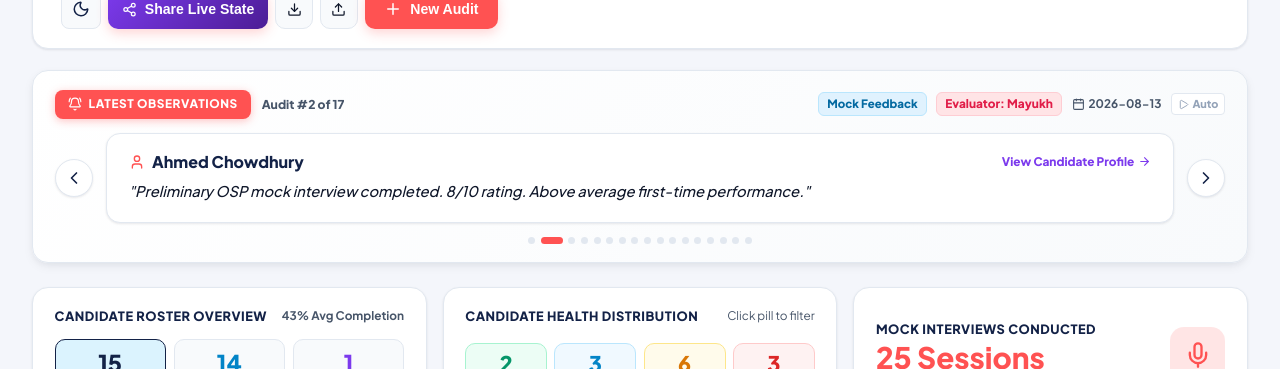
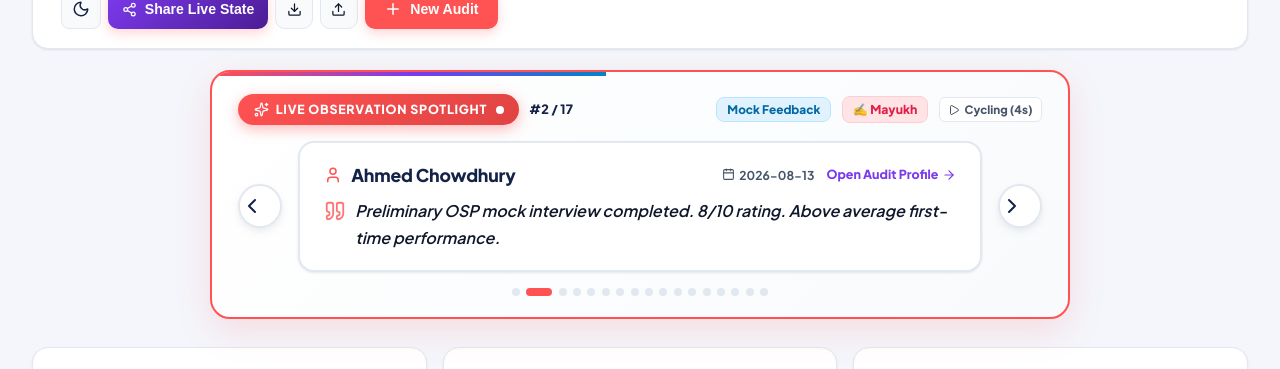
Before and after one commit to sharkslyer/skarion-student-audit, a React (Vite) app: page / in a window 1280 px wide. Shown: the part 127-496 px from the top of the page. Built offline with nearby package versions, Linux system fonts and the light colour scheme; no server answers.

Commit message:
Center-stage ultra eye-grabbing Live Observation Spotlight Card with 4-second auto-cycle, smooth top progress bar, and hover-pause

```diff
--- a/src/components/TickerBar.jsx
+++ b/src/components/TickerBar.jsx
@@ -1,10 +1,11 @@
 import React, { useState, useEffect } from 'react';
-import { BellRing, ChevronLeft, ChevronRight, Calendar, User, ArrowRight, Pause, Play } from 'lucide-react';
+import { ChevronLeft, ChevronRight, Calendar, User, ArrowRight, Sparkles, Quote, Pause, Play } from 'lucide-react';
 import { EVALUATOR_CONFIG, CATEGORY_COLORS } from '../data/initialData';
 
 export default function TickerBar({ students, onSelectStudent }) {
   const [currentIndex, setCurrentIndex] = useState(0);
   const [isPaused, setIsPaused] = useState(false);
+  const [progress, setProgress] = useState(0);
 
   // Collect all audit notes sorted by date descending
   const recentNotes = students.flatMap(student =>
@@ -17,16 +18,32 @@ export default function TickerBar({ students, onSelectStudent }) {
 
   const totalNotes = recentNotes.length;
 
-  // Auto-cycle through observations every 5 seconds unless paused
+  // Auto-cycle through observations every 4.0 seconds (4000ms) with smooth progress bar
   useEffect(() => {
     if (totalNotes <= 1 || isPaused) return;
 
-    const timer = setInterval(() => {
+    // Reset progress bar on new card
+    setProgress(0);
+
+    // Progress bar update tick every 40ms
+    const progressInterval = setInterval(() => {
+      setProgress(prev => {
+        if (prev >= 100) return 100;
+        return prev + (40 / 4000) * 100;
+      });
+    }, 40);
+
+    // Card change timer every 4 seconds (4000ms)
+    const cardTimer = setInterval(() => {
       setCurrentIndex(prev => (prev + 1) % totalNotes);
-    }, 5500);
+      setProgress(0);
+    }, 4000);
 
-    return () => clearInterval(timer);
-  }, [totalNotes, isPaused]);
+    return () => {
+      clearInterval(progressInterval);
+      clearInterval(cardTimer);
+    };
+  }, [totalNotes, isPaused, currentIndex]);
 
   if (totalNotes === 0) return null;
 
@@ -35,233 +52,259 @@ export default function TickerBar({ students, onSelectStudent }) {
   const evalCfg = EVALUATOR_CONFIG[currentNote.author] || EVALUATOR_CONFIG.Mayukh;
   const catColor = CATEGORY_COLORS[currentNote.category] || CATEGORY_COLORS.General;
 
-  const handlePrev = () => {
+  const handlePrev = (e) => {
+    e?.stopPropagation();
     setCurrentIndex(prev => (prev - 1 + totalNotes) % totalNotes);
+    setProgress(0);
   };
 
-  const handleNext = () => {
+  const handleNext = (e) => {
+    e?.stopPropagation();
     setCurrentIndex(prev => (prev + 1) % totalNotes);
+    setProgress(0);
   };
 
+  const initials = (currentNote.author || 'M').substring(0, 2).toUpperCase();
+
   return (
+    <div style={{ display: 'flex', justifyContent: 'center', width: '100%', marginBottom: '1.75rem' }}>
+
+      {/* Center-Stage Eyegrabbing Spotlight Card Container */}
       <div
         className="card-panel"
         onMouseEnter={() => setIsPaused(true)}
         onMouseLeave={() => setIsPaused(false)}
         style={{
-        marginBottom: '1.5rem',
-        padding: '1.15rem 1.35rem',
+          width: '100%',
+          maxWidth: '860px',
+          padding: '1.35rem 1.65rem',
           background: 'linear-gradient(135deg, var(--bg-surface) 0%, var(--bg-surface-subtle) 100%)',
-        border: '1px solid var(--border-color)',
-        borderRadius: '16px',
-        boxShadow: 'var(--shadow-md)',
+          border: '2px solid var(--skarion-orange)',
+          borderRadius: '20px',
+          boxShadow: '0 12px 35px rgba(255, 82, 82, 0.15)',
           position: 'relative',
-        transition: 'all 0.25s ease'
+          overflow: 'hidden',
+          transition: 'all 0.3s ease'
         }}
       >
-      <div style={{ display: 'flex', alignItems: 'center', justifyContent: 'space-between', gap: '1rem', flexWrap: 'wrap' }}>
 
-        {/* Left Side: Category / Section Header */}
-        <div style={{ display: 'flex', alignItems: 'center', gap: '0.65rem' }}>
+        {/* Top Progress Line Bar (Auto-Fills every 4 seconds) */}
+        <div style={{
+          position: 'absolute',
+          top: 0,
+          left: 0,
+          height: '4px',
+          width: isPaused ? `${progress}%` : `${progress}%`,
+          background: 'linear-gradient(90deg, #ff5252 0%, #7c3aed 50%, #0284c7 100%)',
+          transition: isPaused ? 'none' : 'width 40ms linear',
+          zIndex: 10
+        }} />
+
+        {/* Header Bar: Eye-Grabbing Pulsing Badge + Status */}
+        <div style={{ display: 'flex', alignItems: 'center', justifyContent: 'space-between', marginBottom: '1rem', flexWrap: 'wrap', gap: '0.75rem' }}>
+
+          {/* Pulsing Live Badge */}
+          <div style={{ display: 'flex', alignItems: 'center', gap: '0.6rem' }}>
             <div style={{
               display: 'inline-flex',
               alignItems: 'center',
-            gap: '0.4rem',
-            background: 'var(--skarion-orange)',
+              gap: '0.45rem',
+              background: 'linear-gradient(135deg, #ff5252 0%, #e04343 100%)',
               color: '#ffffff',
-            padding: '0.35rem 0.85rem',
-            borderRadius: '8px',
-            fontWeight: '800',
-            fontSize: '0.74rem',
-            letterSpacing: '0.05em',
+              padding: '0.4rem 0.95rem',
+              borderRadius: '99px',
+              fontWeight: '900',
+              fontSize: '0.78rem',
+              letterSpacing: '0.06em',
               textTransform: 'uppercase',
-            boxShadow: '0 2px 8px rgba(255, 82, 82, 0.35)'
+              boxShadow: '0 4px 14px rgba(255, 82, 82, 0.4)'
             }}>
-            <BellRing size={14} color="#ffffff" />
-            <span>LATEST OBSERVATIONS</span>
+              <Sparkles size={15} color="#ffffff" />
+              <span>LIVE OBSERVATION SPOTLIGHT</span>
+              <span style={{
+                width: '8px',
+                height: '8px',
+                borderRadius: '50%',
+                background: '#ffffff',
+                display: 'inline-block',
+                marginLeft: '2px',
+                animation: 'pulse 1.5s infinite'
+              }} />
             </div>
 
-          <span style={{ fontSize: '0.76rem', fontWeight: '800', color: 'var(--text-muted)' }}>
-            Audit #{currentIndex + 1} of {totalNotes}
+            <span style={{ fontSize: '0.8rem', fontWeight: '900', color: 'var(--skarion-navy)' }}>
+              #{currentIndex + 1} / {totalNotes}
             </span>
           </div>
 
-        {/* Right Side: Evaluator & Category Badges + Auto-Cycle Indicator */}
-        <div style={{ display: 'flex', alignItems: 'center', gap: '0.6rem', flexWrap: 'wrap' }}>
-
-          {/* Category Pill */}
+          {/* Right Header Badges */}
+          <div style={{ display: 'flex', alignItems: 'center', gap: '0.65rem' }}>
+            {/* Category Tag */}
             {currentNote.category && (
               <span style={{
-              fontSize: '0.72rem',
+                fontSize: '0.74rem',
                 fontWeight: '800',
                 background: catColor.bg,
                 color: catColor.text,
                 border: `1px solid ${catColor.border}`,
-              padding: '2px 8px',
-              borderRadius: '6px'
+                padding: '3px 10px',
+                borderRadius: '8px'
               }}>
                 {currentNote.category}
               </span>
             )}
 
-          {/* Evaluator Pill */}
+            {/* Evaluator Badge */}
             <span style={{
               background: evalCfg.bg,
               color: evalCfg.text,
               fontWeight: '800',
-            fontSize: '0.74rem',
-            padding: '2px 8px',
-            borderRadius: '6px',
-            border: `1px solid ${evalCfg.border}`
+              fontSize: '0.76rem',
+              padding: '3px 10px',
+              borderRadius: '8px',
+              border: `1px solid ${evalCfg.border}`,
+              display: 'inline-flex',
+              alignItems: 'center',
+              gap: '0.35rem'
             }}>
-            Evaluator: {currentNote.author}
+              ✍️ {currentNote.author}
             </span>
 
-          {/* Date Tag */}
+            {/* Hover Status Indicator */}
             <span style={{
-            fontSize: '0.74rem',
-            fontWeight: '700',
-            color: 'var(--text-muted)',
+              fontSize: '0.72rem',
+              fontWeight: '800',
+              color: isPaused ? '#ff5252' : 'var(--text-muted)',
+              background: 'var(--bg-surface)',
+              padding: '3px 8px',
+              borderRadius: '6px',
+              border: '1px solid var(--border-color)',
               display: 'inline-flex',
               alignItems: 'center',
-            gap: '0.25rem'
+              gap: '0.3rem'
             }}>
-            <Calendar size={13} /> {currentNote.date}
+              {isPaused ? <Pause size={12} color="#ff5252" /> : <Play size={12} />}
+              {isPaused ? 'Paused (Hovering)' : 'Cycling (4s)'}
             </span>
-
-          {/* Play/Pause Auto-Cycle Indicator */}
-          <span
-            onClick={() => setIsPaused(!isPaused)}
-            style={{
-              cursor: 'pointer',
-              display: 'inline-flex',
-              alignItems: 'center',
-              gap: '0.2rem',
-              fontSize: '0.68rem',
-              fontWeight: '800',
-              color: isPaused ? 'var(--skarion-orange)' : 'var(--text-dim)',
-              background: 'var(--bg-surface)',
-              padding: '2px 6px',
-              borderRadius: '4px',
-              border: '1px solid var(--border-color)'
-            }}
-            title={isPaused ? "Auto-cycle paused (click to resume)" : "Auto-cycling (hover or click to pause)"}
-          >
-            {isPaused ? <Pause size={11} /> : <Play size={11} />}
-            {isPaused ? 'Paused' : 'Auto'}
-          </span>
-
           </div>
 
         </div>
 
-      {/* Center Spotlight Card Body with Left & Right Manual Cycle Arrows */}
-      <div style={{
-        display: 'flex',
-        alignItems: 'center',
-        justify: 'space-between',
-        marginTop: '0.9rem',
-        gap: '0.85rem'
-      }}>
+        {/* Center Main Stage Content with Left & Right Floating Arrow Controls */}
+        <div style={{ display: 'flex', alignItems: 'center', gap: '1rem' }}>
 
           {/* Left Arrow Button */}
           <button
             onClick={handlePrev}
-          className="btn-icon"
             style={{
-            width: '38px',
-            height: '38px',
+              width: '44px',
+              height: '44px',
               borderRadius: '50%',
               background: 'var(--bg-surface)',
-            border: '1px solid var(--border-color)',
-            boxShadow: 'var(--shadow-sm)',
+              border: '2px solid var(--border-color)',
+              boxShadow: 'var(--shadow-md)',
               cursor: 'pointer',
               flexShrink: 0,
               display: 'flex',
               alignItems: 'center',
-            justifyContent: 'center',
-            transition: 'all 0.2s ease'
+              justify: 'center',
+              transition: 'all 0.2s ease',
+              outline: 'none'
             }}
-          title="Previous Observation"
+            title="Previous Audit Observation"
           >
-          <ChevronLeft size={20} color="var(--skarion-navy)" />
+            <ChevronLeft size={24} color="var(--skarion-navy)" />
           </button>
 
-        {/* Spacious Observation Content Card */}
+          {/* Main Hero Spotlight Quote Card */}
           <div
             onClick={() => student && onSelectStudent(student)}
             style={{
               flex: '1',
               background: 'var(--bg-surface)',
-            border: '1.5px solid var(--border-color)',
-            borderRadius: '14px',
-            padding: '1rem 1.35rem',
+              border: '2px solid var(--border-color)',
+              borderRadius: '16px',
+              padding: '1.15rem 1.45rem',
               cursor: 'pointer',
               boxShadow: 'var(--shadow-sm)',
-            transition: 'transform 0.15s ease, border-color 0.2s ease'
+              position: 'relative',
+              transition: 'all 0.2s ease'
             }}
           >
-          <div style={{ display: 'flex', alignItems: 'center', justifyContent: 'space-between', marginBottom: '0.35rem' }}>
-            <div style={{ display: 'flex', alignItems: 'center', gap: '0.45rem' }}>
-              <User size={16} color="var(--skarion-orange)" />
-              <span style={{ fontWeight: '900', fontSize: '1rem', color: 'var(--skarion-navy)' }}>
+            {/* Candidate Title & Date Bar */}
+            <div style={{ display: 'flex', alignItems: 'center', justifyContent: 'space-between', marginBottom: '0.65rem' }}>
+              <div style={{ display: 'flex', alignItems: 'center', gap: '0.6rem' }}>
+                <User size={18} color="var(--skarion-orange)" />
+                <span style={{ fontWeight: '900', fontSize: '1.1rem', color: 'var(--skarion-navy)', letterSpacing: '-0.01em' }}>
                   {currentNote.studentName}
                 </span>
               </div>
 
-            <span style={{ fontSize: '0.74rem', fontWeight: '800', color: '#7c3aed', display: 'flex', alignItems: 'center', gap: '0.25rem' }}>
-              View Candidate Profile <ArrowRight size={13} />
+              <div style={{ display: 'flex', alignItems: 'center', gap: '0.75rem' }}>
+                <span style={{ fontSize: '0.76rem', color: 'var(--text-muted)', fontWeight: '700', display: 'inline-flex', alignItems: 'center', gap: '0.3rem' }}>
+                  <Calendar size={13} /> {currentNote.date}
+                </span>
+                <span style={{ fontSize: '0.78rem', fontWeight: '800', color: '#7c3aed', display: 'flex', alignItems: 'center', gap: '0.25rem' }}>
+                  Open Audit Profile <ArrowRight size={14} />
                 </span>
               </div>
+            </div>
 
-          {/* Audit Note Content Text */}
+            {/* Observation Quote Body */}
+            <div style={{ display: 'flex', alignItems: 'flex-start', gap: '0.6rem' }}>
+              <Quote size={22} color="var(--skarion-orange)" style={{ flexShrink: 0, marginTop: '2px', opacity: 0.8 }} />
               <p style={{
-            fontSize: '0.92rem',
+                fontSize: '1rem',
                 color: 'var(--text-main)',
-            lineHeight: '1.6',
-            margin: '0.2rem 0',
-            fontWeight: '500',
+                lineHeight: '1.65',
+                margin: 0,
+                fontWeight: '600',
                 fontStyle: 'italic'
               }}>
-            "{currentNote.content}"
+                {currentNote.content}
               </p>
+            </div>
           </div>
 
           {/* Right Arrow Button */}
           <button
             onClick={handleNext}
-          className="btn-icon"
             style={{
-            width: '38px',
-            height: '38px',
+              width: '44px',
+              height: '44px',
               borderRadius: '50%',
               background: 'var(--bg-surface)',
-            border: '1px solid var(--border-color)',
-            boxShadow: 'var(--shadow-sm)',
+              border: '2px solid var(--border-color)',
+              boxShadow: 'var(--shadow-md)',
               cursor: 'pointer',
               flexShrink: 0,
               display: 'flex',
               alignItems: 'center',
               justify: 'center',
-            transition: 'all 0.2s ease'
+              transition: 'all 0.2s ease',
+              outline: 'none'
             }}
-          title="Next Observation"
+            title="Next Audit Observation"
           >
-          <ChevronRight size={20} color="var(--skarion-navy)" />
+            <ChevronRight size={24} color="var(--skarion-navy)" />
           </button>
 
         </div>
 
-      {/* Bottom Pagination Dots */}
+        {/* Bottom Pagination Dots Bar */}
         {totalNotes > 1 && (
-        <div style={{ display: 'flex', justifyContent: 'center', alignItems: 'center', gap: '0.35rem', marginTop: '0.85rem' }}>
+          <div style={{ display: 'flex', justifyContent: 'center', alignItems: 'center', gap: '0.4rem', marginTop: '1rem' }}>
             {recentNotes.map((_, i) => (
               <div
                 key={i}
-              onClick={() => setCurrentIndex(i)}
+                onClick={(e) => {
+                  e.stopPropagation();
+                  setCurrentIndex(i);
+                  setProgress(0);
+                }}
                 style={{
-                width: i === currentIndex ? '22px' : '7px',
-                height: '7px',
+                  width: i === currentIndex ? '26px' : '8px',
+                  height: '8px',
                   borderRadius: '4px',
                   background: i === currentIndex ? 'var(--skarion-orange)' : 'var(--border-color)',
                   cursor: 'pointer',
@@ -274,5 +317,7 @@ export default function TickerBar({ students, onSelectStudent }) {
         )}
 
       </div>
+
+    </div>
   );
 }
```
Lines whose indentation alone changed are shown as unchanged.
